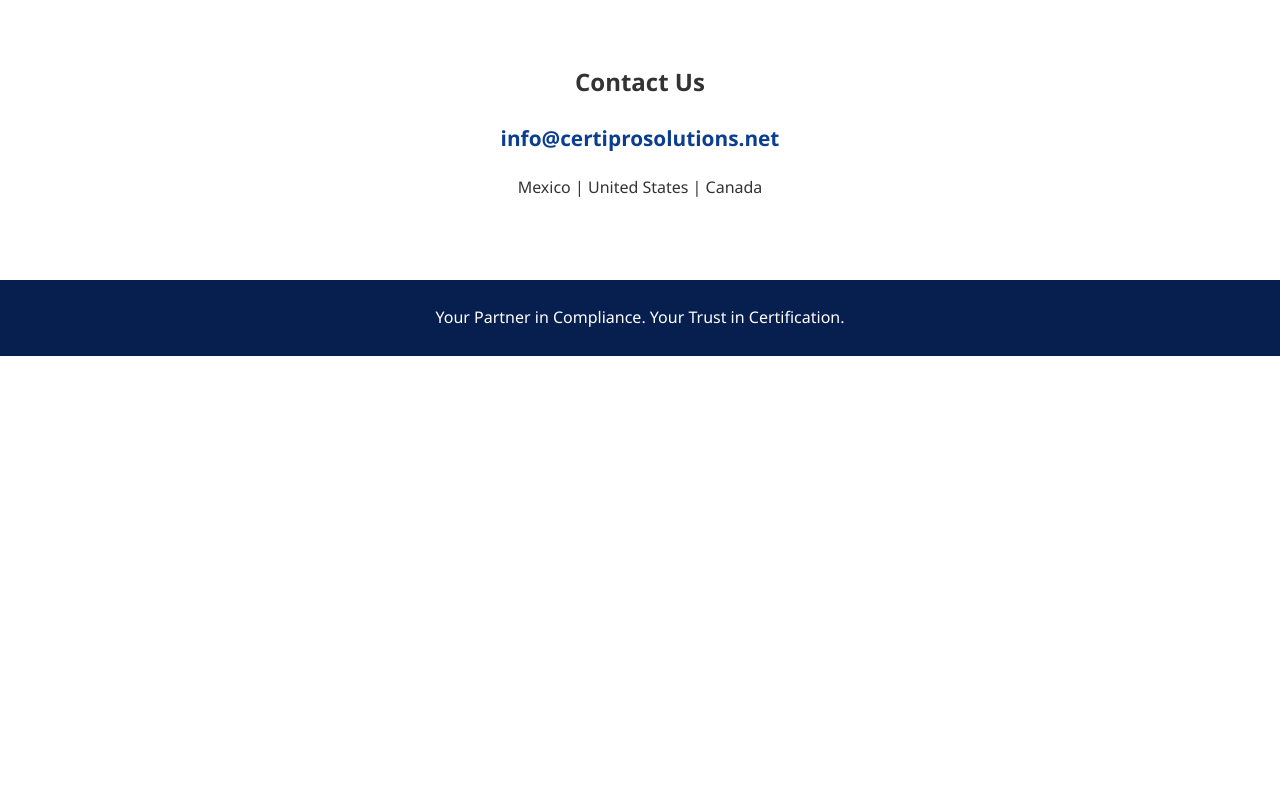
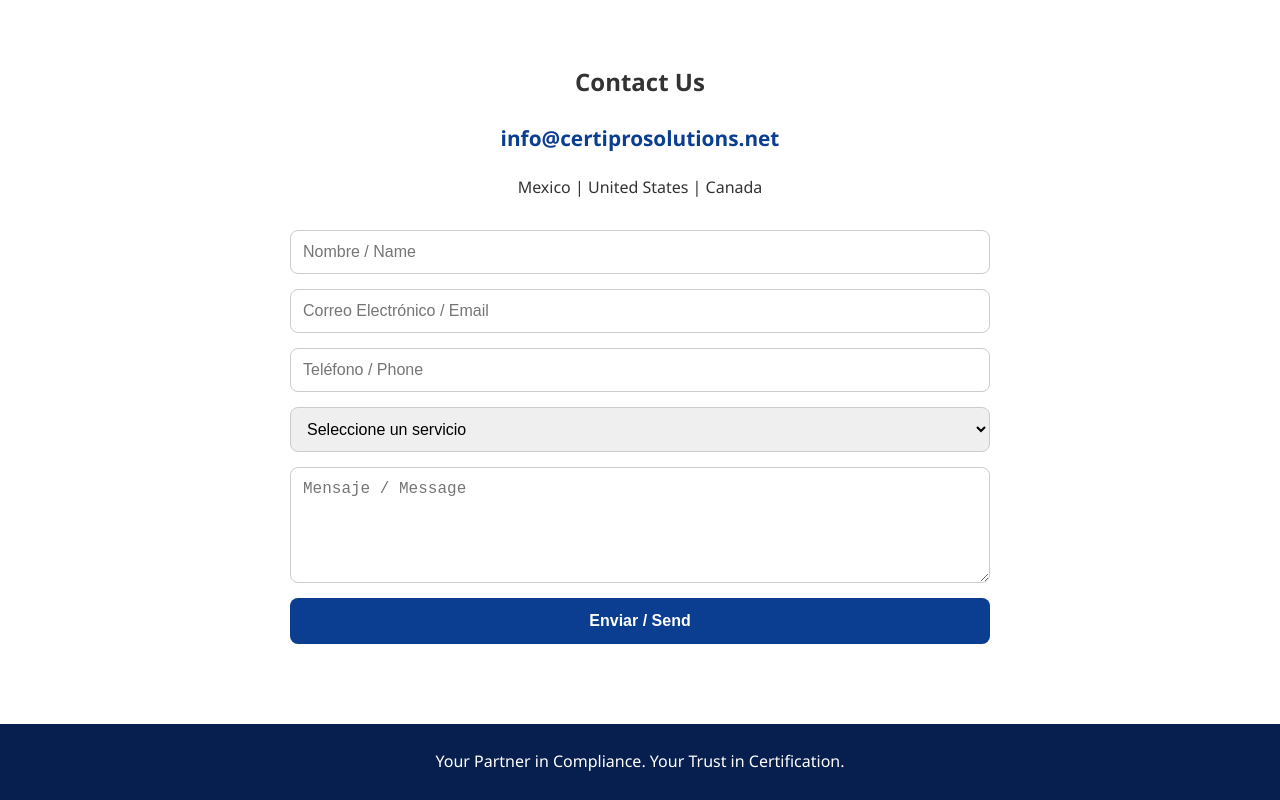
Before and after one commit to V3r4s69/certipro-website, a plain HTML site: page index.html in a window 1280 px wide. Shown: the part 2026-2826 px from the top of the page. Before the commit the page ends 2382 px from the top, so only its background shows below. Drawn offline with Linux system fonts and the light colour scheme.

Commit message:
cuestionario index.html

```diff
--- a/index.html
+++ b/index.html
@@ -142,6 +142,37 @@
 padding:80px 20px;
 }
 
+.contact-form{
+max-width:700px;
+margin:30px auto 0;
+display:flex;
+flex-direction:column;
+gap:15px;
+}
+
+.contact-form input,
+.contact-form select,
+.contact-form textarea{
+padding:12px;
+border:1px solid #ccc;
+border-radius:8px;
+font-size:16px;
+}
+
+.contact-form button{
+background:#0B3D91;
+color:white;
+border:none;
+padding:14px;
+border-radius:8px;
+cursor:pointer;
+font-size:16px;
+font-weight:bold;
+}
+
+.contact-form button:hover{
+opacity:.9;
+}
 .contact-email{
 font-size:1.3rem;
 font-weight:bold;
@@ -306,6 +337,29 @@
 
 <p>Mexico | United States | Canada</p>
 
+  <form class="contact-form">
+
+<input type="text" placeholder="Nombre / Name" required>
+
+<input type="email" placeholder="Correo Electrónico / Email" required>
+
+<input type="tel" placeholder="Teléfono / Phone">
+
+<select>
+<option>Seleccione un servicio</option>
+<option>Certificación NOM</option>
+<option>Pruebas de Laboratorio</option>
+<option>Certificación UL</option>
+<option>Certificación ETL</option>
+<option>Cumplimiento Regulatorio</option>
+</select>
+
+<textarea rows="5" placeholder="Mensaje / Message"></textarea>
+
+<button type="submit">Enviar / Send</button>
+
+</form>
+
 </section>
 
 <div class="footer">
```
